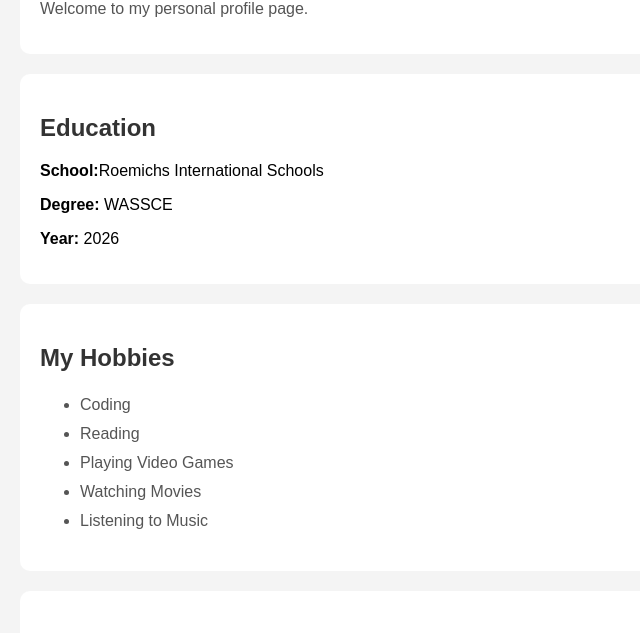
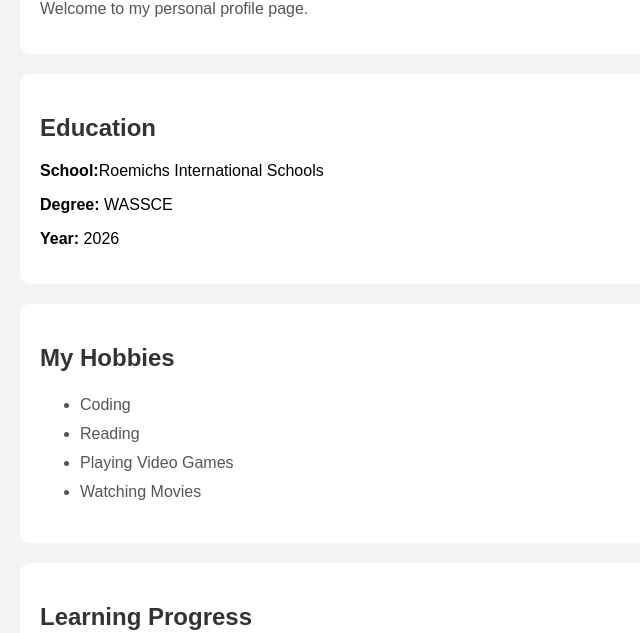
Before and after one commit to jasparamode-crypto/SkillNg, a plain HTML site: page Wk 1/Homework.html in a window 1280 px wide. Shown: the part 108-741 px from the top of the page, without its empty margins (0-640 px from the left). Drawn offline with Linux system fonts and the light colour scheme.

Commit message:
deleted a li

```diff
--- a/Wk 1/Homework.html
+++ b/Wk 1/Homework.html
@@ -28,7 +28,6 @@
             <li>Reading</li>
             <li>Playing Video Games</li>
             <li>Watching Movies</li>
-            <li>Listening to Music</li>
         </ul>
     </section>
 
```
